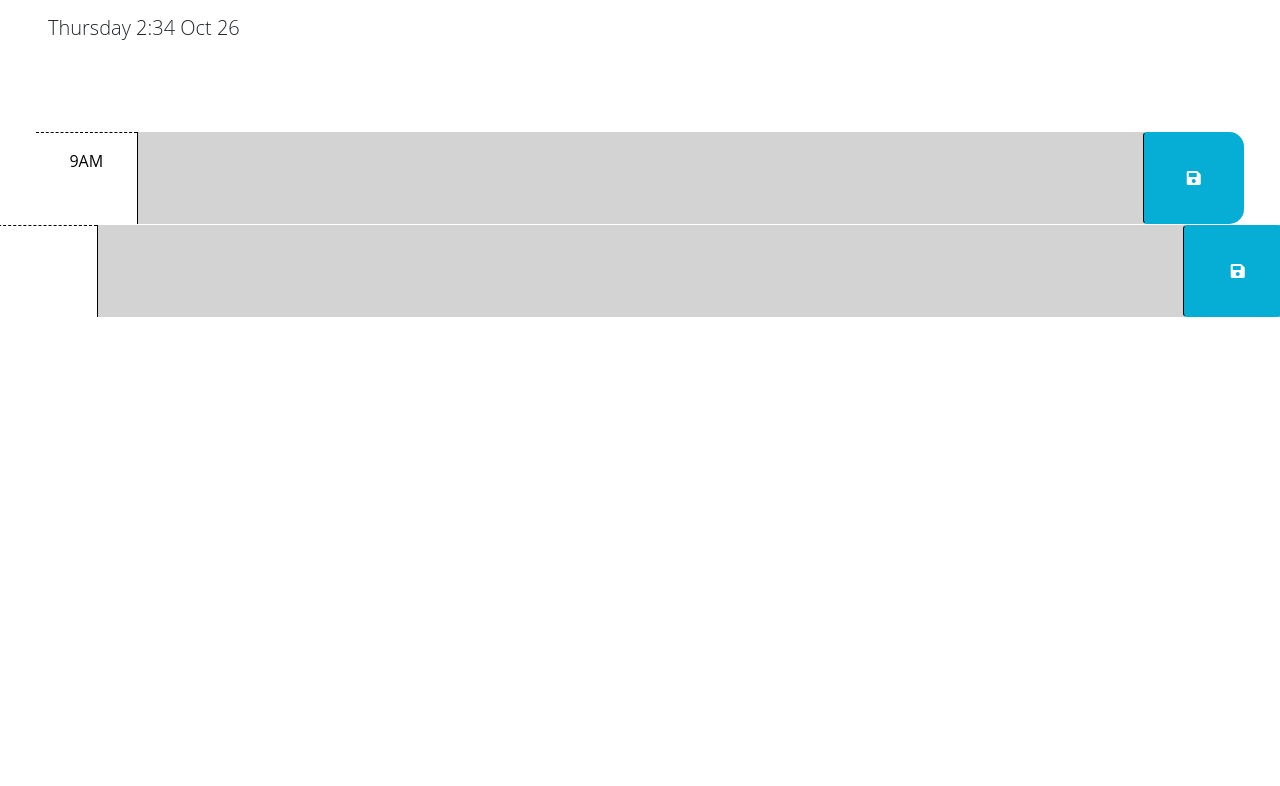
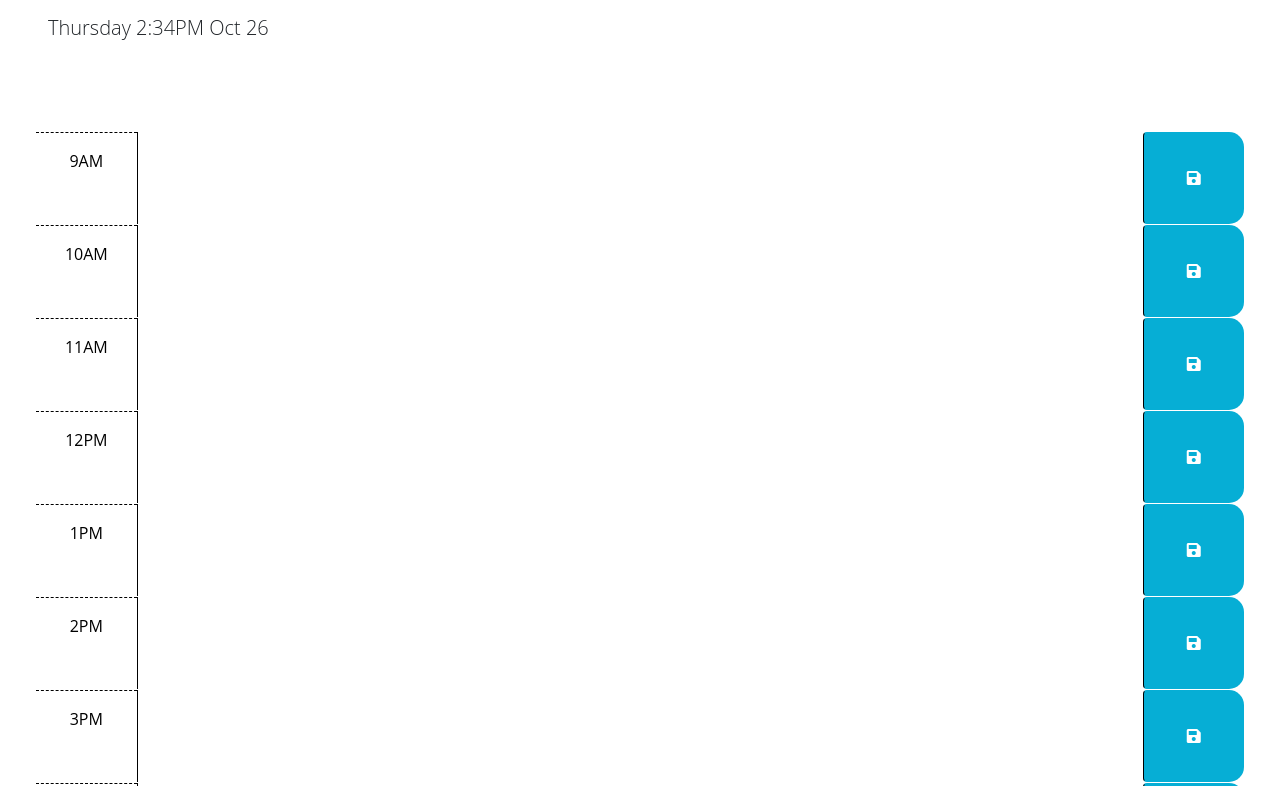
Before and after one commit to CovenantKid/glowing-octo-eureka, a plain HTML site: page index.html in a window 1280 px wide. Shown: the part 166-952 px from the top of the page. Before the commit the page ends 800 px from the top, so only its background shows below. Drawn offline with nearby package versions, Linux system fonts and the light colour scheme.

Commit message:
trashed previous implementation for another

```diff
--- a/Assets/script.js
+++ b/Assets/script.js
@@ -4,33 +4,25 @@
 $(document).ready(function(){
 // display time at top of page
   const CurrentTime = document.getElementById("currentDay");
-  CurrentTime.textContent = dayjs().format("dddd h:mm MMM DD");
-// create the logic for making the 9am-5pm blocks.
-// defining all children of the blocks.
-const TimeBlock = document.createElement("div");
-const TimeBlockhour = document.createElement("div");
-const Timeblockfield = document.createElement("textarea");
-const Timeblockbutton = document.createElement("button")
-const Timeblockicon = document.createElement("i")
-// adding classes and attributes to children.
-  TimeBlock.classList.add("row", "time-block", "past");
-  TimeBlockhour.classList.add("col-2", "col-md-1", "hour", "text-center", "py-3")
-  Timeblockfield.classList.add("col-8","col-md-10", "description");
-  Timeblockfield.setAttribute("rows", "3");
-  Timeblockbutton.classList.add("btn", "saveBtn", "col-2", "col-md-1");
-  Timeblockbutton.setAttribute("aria-label","save");
-  Timeblockicon.classList.add("fas", "fa-save")
-  Timeblockicon.setAttribute("aria-hidden", "true")
-// appending them to eachother and displaying the block.
-    document.body.appendChild(TimeBlock)
-    TimeBlock.appendChild(TimeBlockhour)
-    TimeBlock.appendChild(Timeblockfield)
-    TimeBlock.appendChild(Timeblockbutton)
-    Timeblockbutton.appendChild(Timeblockicon)
+  CurrentTime.textContent = dayjs().format("dddd h:mmA MMM DD");
 
-// create the blocks for respective hour.
 
-// read ID of time block and adjust class based on current hour
+// grab current hour
+var hour = dayjs().format("hA");
+console.log(hour);
+
+// grab all time-blocks
+// change class of time-blocks based on hour
+ for (i = 0; i < 9; i++ ){
+  var values = document.getElementsByClassName("time-block")[i].id;
+
+  console.log(values)
+  if (values > hour){
+
+  }
+ }
+
+
 
 // save text entry in time block to local storage
 
--- a/index.html
+++ b/index.html
@@ -42,8 +42,64 @@
         -->
 
       <!-- Example of a past time block. The "past" class adds a gray background color. -->
-      <div id="hour-9" class="row time-block past">
+      <div id="hour-9" class="row time-block " value="9">
         <div class="col-2 col-md-1 hour text-center py-3">9AM</div>
+        <textarea class="col-8 col-md-10 description" rows="3"> </textarea>
+        <button class="btn saveBtn col-2 col-md-1" aria-label="save">
+          <i class="fas fa-save" aria-hidden="true"></i>
+        </button>
+      </div>
+      <div id="hour-10" class="row time-block ">
+        <div class="col-2 col-md-1 hour text-center py-3">10AM</div>
+        <textarea class="col-8 col-md-10 description" rows="3"> </textarea>
+        <button class="btn saveBtn col-2 col-md-1" aria-label="save">
+          <i class="fas fa-save" aria-hidden="true"></i>
+        </button>
+      </div>
+      <div id="hour-11" class="row time-block ">
+        <div class="col-2 col-md-1 hour text-center py-3">11AM</div>
+        <textarea class="col-8 col-md-10 description" rows="3"> </textarea>
+        <button class="btn saveBtn col-2 col-md-1" aria-label="save">
+          <i class="fas fa-save" aria-hidden="true"></i>
+        </button>
+      </div>
+      <div id="hour-12" class="row time-block ">
+        <div class="col-2 col-md-1 hour text-center py-3">12PM</div>
+        <textarea class="col-8 col-md-10 description" rows="3"> </textarea>
+        <button class="btn saveBtn col-2 col-md-1" aria-label="save">
+          <i class="fas fa-save" aria-hidden="true"></i>
+        </button>
+      </div>
+      <div id="hour-1" class="row time-block ">
+        <div class="col-2 col-md-1 hour text-center py-3">1PM</div>
+        <textarea class="col-8 col-md-10 description" rows="3"> </textarea>
+        <button class="btn saveBtn col-2 col-md-1" aria-label="save">
+          <i class="fas fa-save" aria-hidden="true"></i>
+        </button>
+      </div>
+      <div id="hour-2" class="row time-block ">
+        <div class="col-2 col-md-1 hour text-center py-3">2PM</div>
+        <textarea class="col-8 col-md-10 description" rows="3"> </textarea>
+        <button class="btn saveBtn col-2 col-md-1" aria-label="save">
+          <i class="fas fa-save" aria-hidden="true"></i>
+        </button>
+      </div>
+      <div id="hour-3" class="row time-block ">
+        <div class="col-2 col-md-1 hour text-center py-3">3PM</div>
+        <textarea class="col-8 col-md-10 description" rows="3"> </textarea>
+        <button class="btn saveBtn col-2 col-md-1" aria-label="save">
+          <i class="fas fa-save" aria-hidden="true"></i>
+        </button>
+      </div>
+      <div id="hour-4" class="row time-block ">
+        <div class="col-2 col-md-1 hour text-center py-3">4PM</div>
+        <textarea class="col-8 col-md-10 description" rows="3"> </textarea>
+        <button class="btn saveBtn col-2 col-md-1" aria-label="save">
+          <i class="fas fa-save" aria-hidden="true"></i>
+        </button>
+      </div>
+      <div id="hour-5" class="row time-block ">
+        <div class="col-2 col-md-1 hour text-center py-3">5PM</div>
         <textarea class="col-8 col-md-10 description" rows="3"> </textarea>
         <button class="btn saveBtn col-2 col-md-1" aria-label="save">
           <i class="fas fa-save" aria-hidden="true"></i>
```
